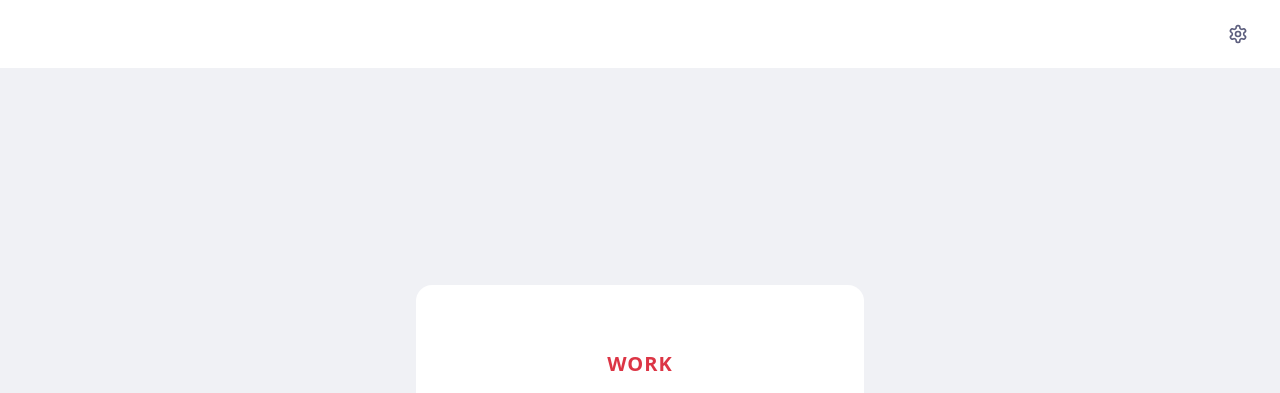
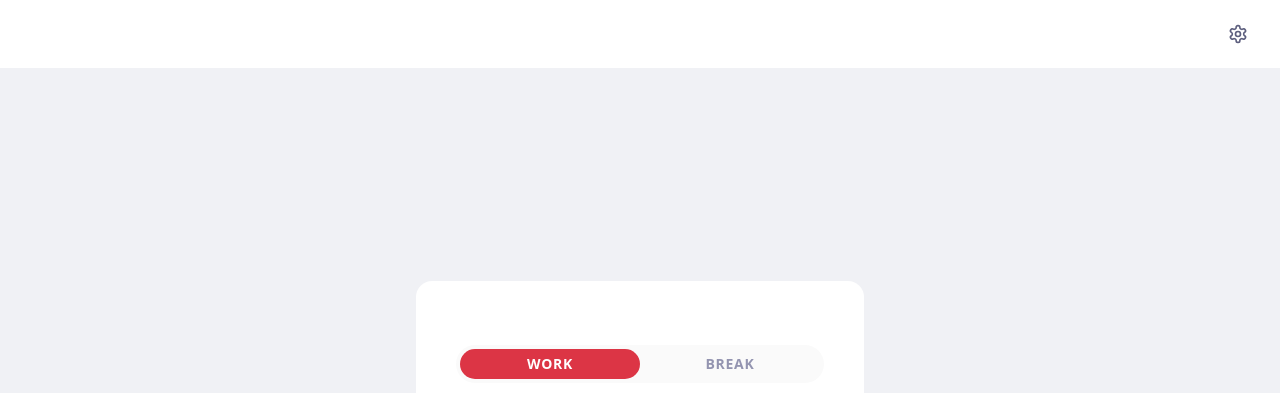
Before and after one commit to kyril-s/pomodoro-timer, a website built with Vite: page index.html in a window 1280 px wide. Shown: the top 393 px of the page. Built offline with nearby package versions, Linux system fonts and the light colour scheme.

Commit message:
Added manual mode toggle

```diff
--- a/index.html
+++ b/index.html
@@ -56,7 +56,10 @@
 
     <div id="app">
         <div class="timer-card">
-            <p id="mode-label" class="timer-mode">Work</p>
+            <div class="mode-toggle">
+                <button id="mode-work-btn" type="button" class="mode-toggle-btn active">Work</button>
+                <button id="mode-break-btn" type="button" class="mode-toggle-btn">Break</button>
+            </div>
             <p id="time-display" class="timer-display">25:00</p>
             <div class="timer-controls">
                 <button id="start-pause-btn" class="btn btn-primary">Start</button>
--- a/src/main.js
+++ b/src/main.js
@@ -7,10 +7,11 @@ let currentMode = "work";
 let intervalId = null;
 
 const app = document.getElementById("app");
-const modeLabel = document.getElementById("mode-label");
 const timeDisplay = document.getElementById("time-display");
 const startPauseBtn = document.getElementById("start-pause-btn");
 const resetBtn = document.getElementById("reset-btn");
+const modeWorkBtn = document.getElementById("mode-work-btn");
+const modeBreakBtn = document.getElementById("mode-break-btn");
 const workDurationInput = document.getElementById("work-duration");
 const breakDurationInput = document.getElementById("break-duration");
 const settingsPanel = document.querySelector(".settings-panel");
@@ -48,7 +49,8 @@ function updateDisplay() {
   timeDisplay.textContent =
     String(minutes).padStart(2, "0") + ":" + String(seconds).padStart(2, "0");
 
-  modeLabel.textContent = currentMode === "work" ? "Work" : "Break";
+  modeWorkBtn.classList.toggle("active", currentMode === "work");
+  modeBreakBtn.classList.toggle("active", currentMode === "break");
   app.dataset.mode = currentMode;
 }
 
@@ -138,8 +140,23 @@ function handleShortcut(e) {
   updateDisplay();
 }
 
+function switchMode(newMode) {
+  if (newMode === currentMode) return;
+  clearInterval(intervalId);
+  intervalId = null;
+  isRunning = false;
+  startPauseBtn.textContent = "Start";
+  lockSettings(false);
+  currentMode = newMode;
+  timeRemaining = currentMode === "work" ? workSeconds : breakSeconds;
+  updateDisplay();
+}
+
 settingsToggleBtn.addEventListener("click", () => settingsPanel.classList.toggle("open"));
 settingsFieldset.addEventListener("click", handleShortcut);
+
+modeWorkBtn.addEventListener("click", () => switchMode("work"));
+modeBreakBtn.addEventListener("click", () => switchMode("break"));
 
 startPauseBtn.addEventListener("click", startPause);
 resetBtn.addEventListener("click", reset);
--- a/src/style.css
+++ b/src/style.css
@@ -11,9 +11,9 @@
   color-scheme: dark light;
 
   /* --- Colors: backgrounds ---------------------------------------- */
-  --pmdr-clr-surface-page:             light-dark(#f0f1f5, #0f1023);
+  --pmdr-clr-surface-page:        light-dark(#f0f1f5, #0f1023);
   --pmdr-clr-surface-card:        light-dark(#ffffff, #1a1b3a);
-  --pmdr-clr-surface-raised: light-dark(#ffffff, #252750);
+  --pmdr-clr-surface-raised:      light-dark(#fafafa, #252750);
 
   /* --- Colors: text ----------------------------------------------- */
   --pmdr-clr-on-surface-text:           light-dark(#1a1b2e, #e8e8f0);
@@ -136,14 +136,52 @@ body {
   border-radius: var(--pmdr-radius-lg);
 }
 
-/* --- Mode indicator --------------------------------------------- */
+/* --- Mode toggle ----------------------------------------------- */
 
-.timer-mode {
-  font-size: var(--pmdr-text-lg);
+.mode-toggle {
+  display: flex;
+  width: 100%;
+  background-color: var(--pmdr-clr-surface-raised);
+  border-radius: var(--pmdr-radius-full);
+  padding: var(--pmdr-space-xs);
+}
+
+.mode-toggle-btn {
+  font-family: inherit;
+  font-size: var(--pmdr-text-sm);
   font-weight: var(--pmdr-weight-semibold);
   letter-spacing: var(--pmdr-tracking-wide);
   text-transform: uppercase;
-  color: var(--pmdr-clr-on-surface-work);
+  line-height: 1;
+  width: 100%;
+  padding: var(--pmdr-space-sm) var(--pmdr-space-lg);
+  border: none;
+  border-radius: var(--pmdr-radius-full);
+  cursor: pointer;
+  color: var(--pmdr-clr-on-surface-text-muted);
+  background: transparent;
+  transition:
+    color var(--pmdr-transition-fast),
+    background-color var(--pmdr-transition-fast);
+}
+
+.mode-toggle-btn:hover:not(.active) {
+  color: var(--pmdr-clr-on-surface-text-secondary);
+}
+
+.mode-toggle-btn:focus-visible {
+  outline: var(--pmdr-focus-ring-width) solid var(--pmdr-clr-on-surface-interactive-focus-ring);
+  outline-offset: var(--pmdr-focus-ring-offset);
+}
+
+#mode-work-btn.active {
+  background-color: var(--pmdr-clr-on-surface-work);
+  color: #fff;
+}
+
+#mode-break-btn.active {
+  background-color: var(--pmdr-clr-on-surface-break);
+  color: #fff;
 }
 
 /* --- Time display ----------------------------------------------- */
```
